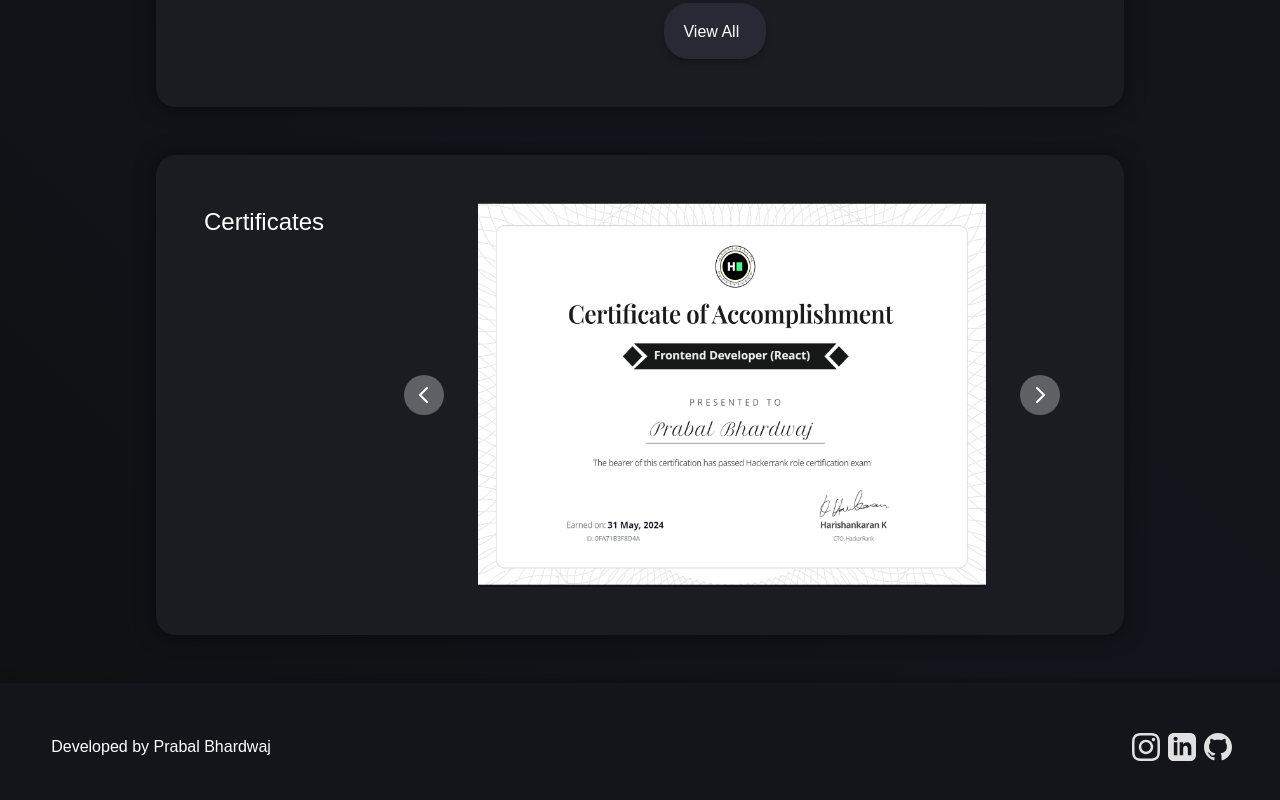
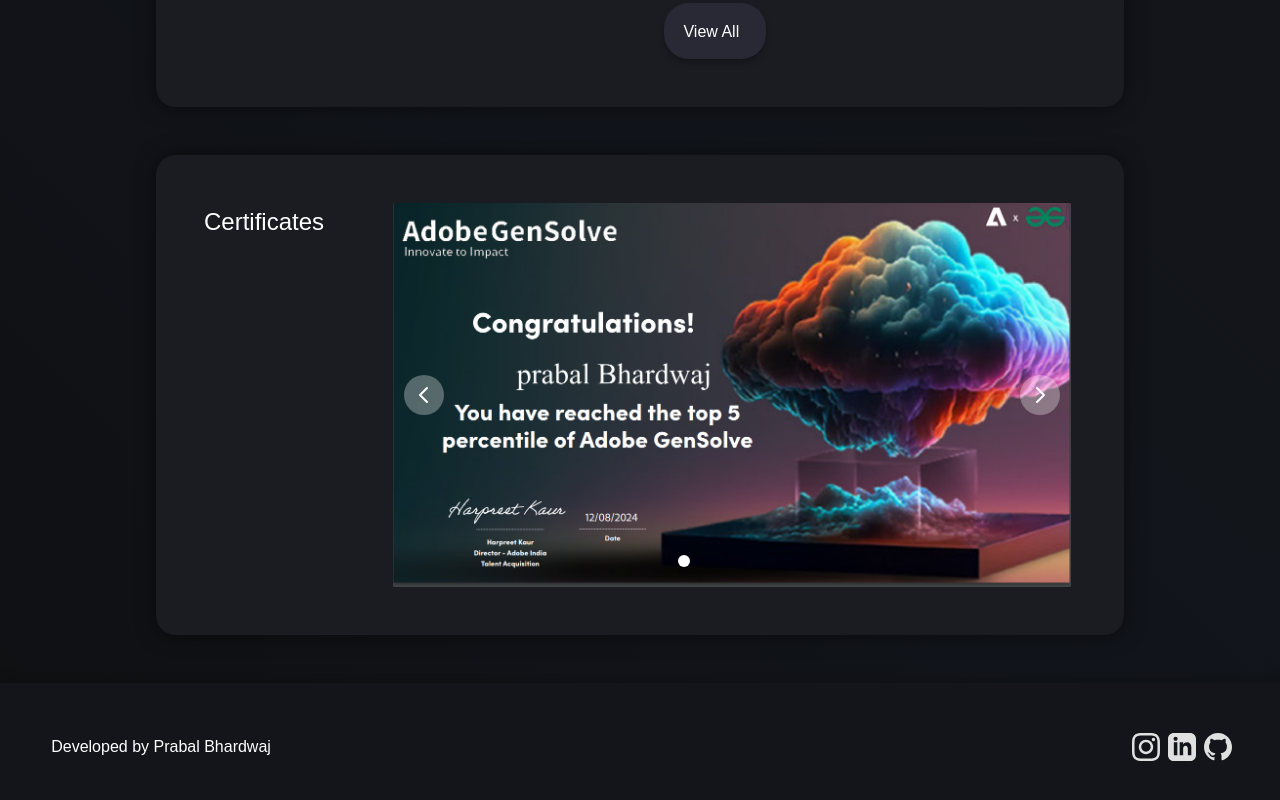
Before and after one commit to Bhardwaj-Prabal/portfolio, a React (Create React App) app: page / in a window 1280 px wide. Shown: the part 2625-3425 px from the top of the page. Built offline with nearby package versions, Linux system fonts and the light colour scheme; no server answers.

Commit message:
adobe gensolve certificate added

```diff
--- a/src/components/FlickrCaraousel.jsx
+++ b/src/components/FlickrCaraousel.jsx
@@ -1,11 +1,12 @@
 import React, { useState } from "react";
+import image5 from "../images/adobe.png";
 import image1 from "../images/javascript-basic.png";
 import image2 from "../images/problem-solving.png";
 import image3 from "../images/react-dev.png";
 import image4 from "../images/software.png";
 import "./caraousel.css";
 
-const images = [image3, image4, image1, image2];
+const images = [image5 ,image3, image4, image1, image2];
 
 const FlickrCarousel = () => {
   const [photoIndex, setPhotoIndex] = useState(0);
```
Also changed, not shown: src/images/adobe.png (added).
